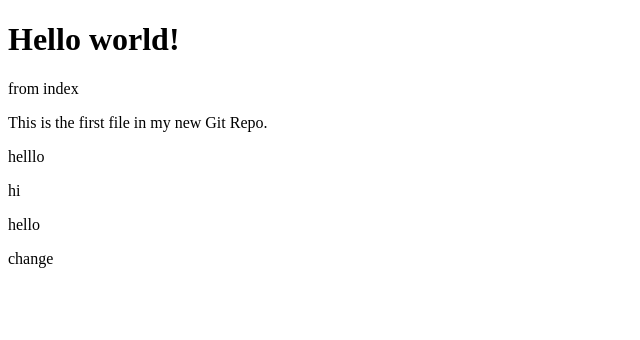
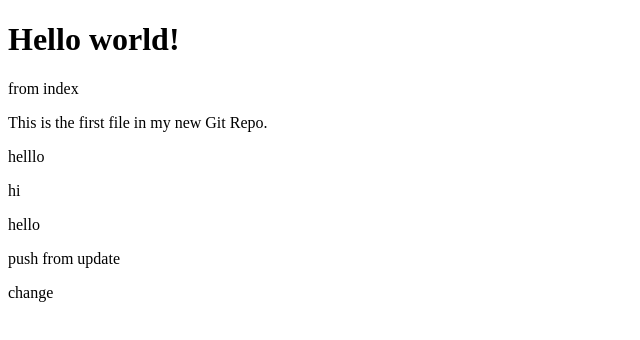
Before and after one commit to madheshsathya2004/index, a plain HTML site: page index.html in a window 1280 px wide. Shown: the whole page, without its empty margins (0-640 px from the left). Drawn offline with Linux system fonts and the light colour scheme.

Commit message:
updated from updated index branch

```diff
--- a/index.html
+++ b/index.html
@@ -11,6 +11,7 @@
 <P>helllo</P>
 <p>hi</p>
 <p>hello</p>
+<p>push from update</p>
 <P>change</P>
 </body>
 </html>
```
